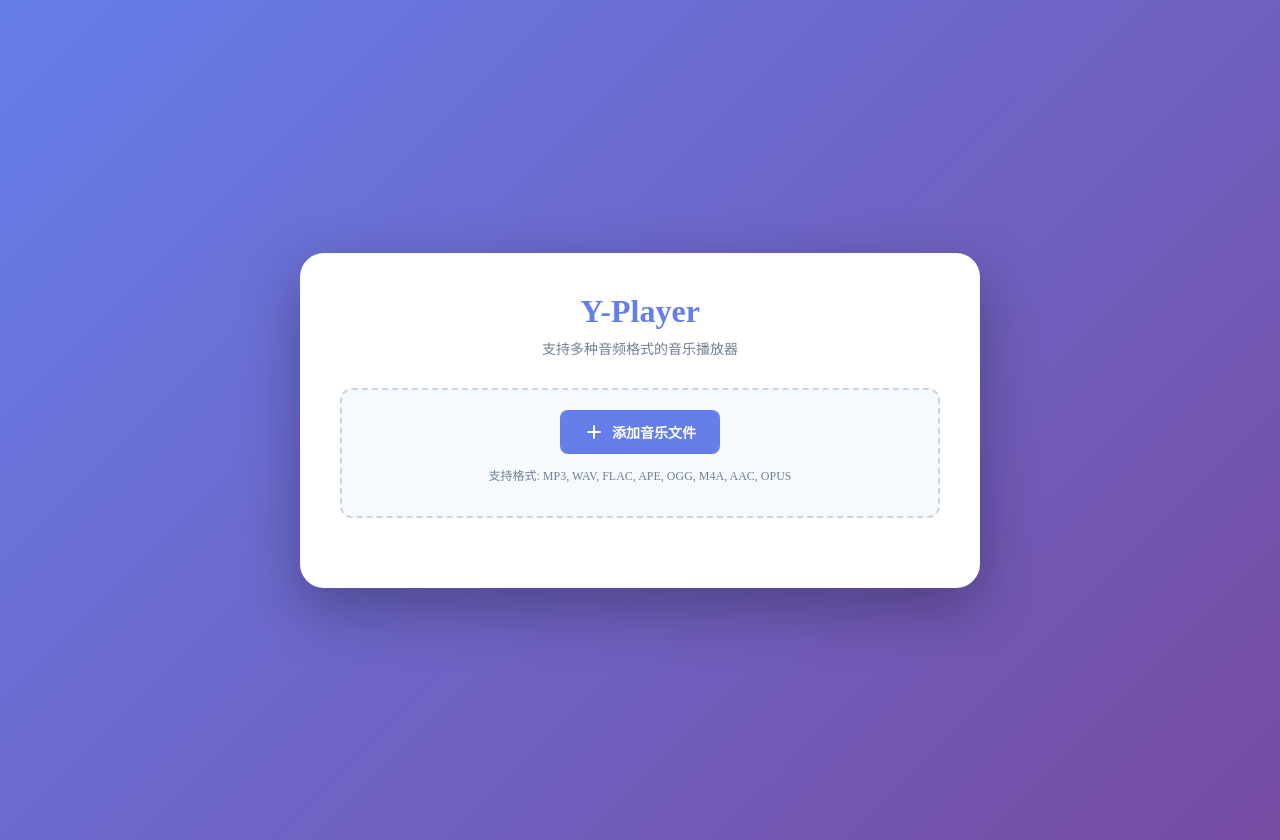
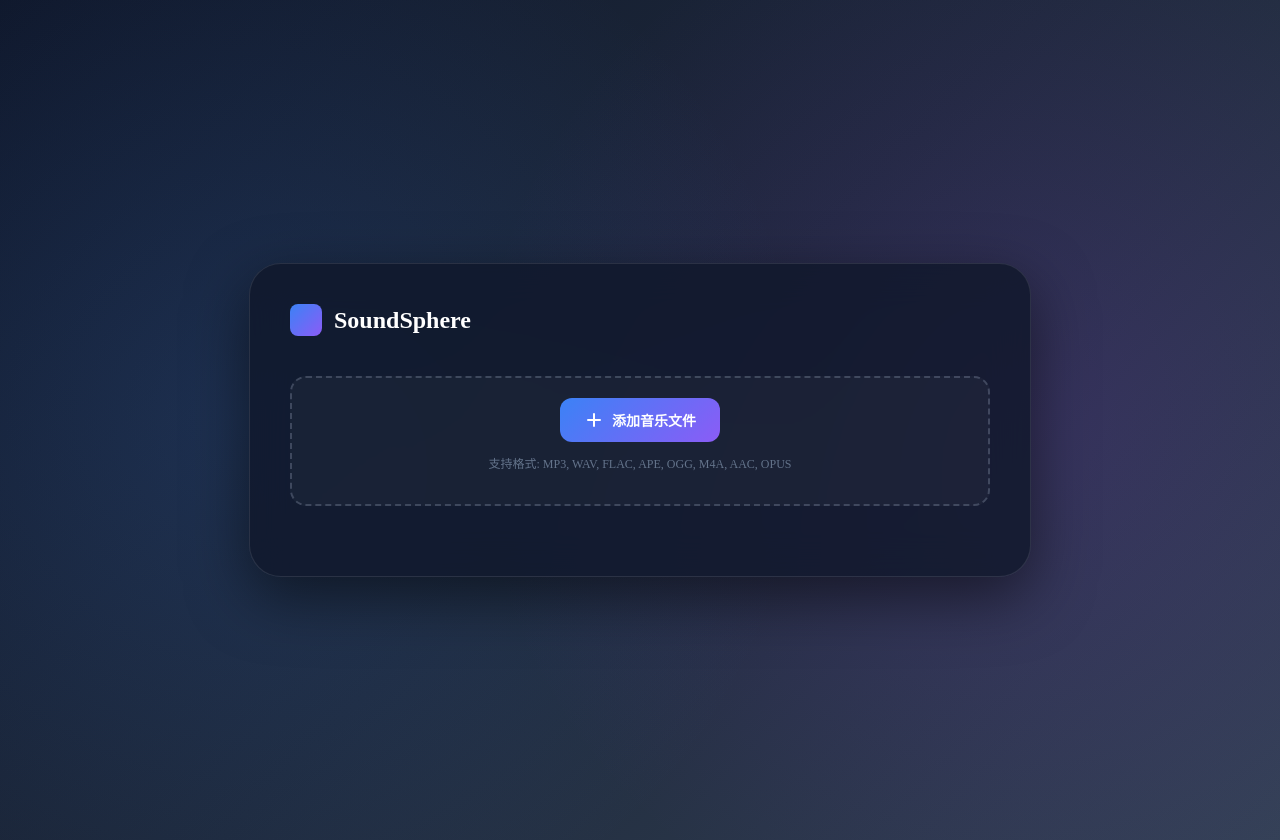
Before and after one commit to Yixi/y-player, a React (Vite) app: page / in a window 1280 px wide. Built offline with nearby package versions, Linux system fonts and the light colour scheme.

Commit message:
Update player design to dark theme with modern styling
Co-authored-by: Yixi <1411722+Yixi@users.noreply.github.com>

```diff
--- a/src/components/Player/index.tsx
+++ b/src/components/Player/index.tsx
@@ -129,8 +129,7 @@ const Player: React.FC = () => {
     <div className={styles.player}>
       <div className={styles.playerContainer}>
         <div className={styles.header}>
-          <h1 className={styles.title}>Y-Player</h1>
-          <p className={styles.subtitle}>支持多种音频格式的音乐播放器</p>
+          <h1 className={styles.title}>SoundSphere</h1>
         </div>
 
         <div className={styles.uploadSection}>
--- a/src/components/Player/style.module.less
+++ b/src/components/Player/style.module.less
@@ -6,43 +6,100 @@
   align-items: center;
   justify-content: center;
   padding: 20px;
-  background: linear-gradient(135deg, #667eea 0%, #764ba2 100%);
+  background: linear-gradient(135deg, #0f172a 0%, #1e293b 50%, #334155 100%);
+  position: relative;
+
+  &::before {
+    content: '';
+    position: absolute;
+    top: 0;
+    left: 0;
+    right: 0;
+    bottom: 0;
+    background: radial-gradient(circle at 20% 50%, rgba(59, 130, 246, 0.15) 0%, transparent 50%),
+                radial-gradient(circle at 80% 50%, rgba(147, 51, 234, 0.15) 0%, transparent 50%);
+    pointer-events: none;
+  }
 }
 
 .playerContainer {
-  background: white;
-  border-radius: 24px;
-  box-shadow: 0 20px 60px rgba(0, 0, 0, 0.3);
+  background: rgba(15, 23, 42, 0.8);
+  backdrop-filter: blur(20px);
+  border: 1px solid rgba(255, 255, 255, 0.1);
+  border-radius: 32px;
+  box-shadow: 0 20px 60px rgba(0, 0, 0, 0.5);
   padding: 40px;
-  max-width: 600px;
+  max-width: 700px;
   width: 100%;
+  position: relative;
+  z-index: 1;
 }
 
 .header {
   text-align: center;
-  margin-bottom: 30px;
+  margin-bottom: 40px;
+  display: flex;
+  align-items: center;
+  justify-content: space-between;
 }
 
 .title {
-  font-size: 32px;
-  font-weight: 700;
-  color: #667eea;
-  margin: 0 0 8px 0;
+  font-size: 24px;
+  font-weight: 600;
+  color: #ffffff;
+  margin: 0;
+  display: flex;
+  align-items: center;
+  gap: 12px;
+
+  &::before {
+    content: '';
+    width: 32px;
+    height: 32px;
+    background: linear-gradient(135deg, #3b82f6 0%, #8b5cf6 100%);
+    border-radius: 8px;
+    display: inline-block;
+  }
 }
 
 .subtitle {
   font-size: 14px;
-  color: #718096;
+  color: #94a3b8;
   margin: 0;
+}
+
+.headerIcons {
+  display: flex;
+  align-items: center;
+  gap: 8px;
+}
+
+.iconButton {
+  width: 40px;
+  height: 40px;
+  border-radius: 50%;
+  background: rgba(255, 255, 255, 0.05);
+  border: 1px solid rgba(255, 255, 255, 0.1);
+  display: flex;
+  align-items: center;
+  justify-content: center;
+  cursor: pointer;
+  color: #94a3b8;
+  transition: all 0.3s ease;
+
+  &:hover {
+    background: rgba(255, 255, 255, 0.1);
+    color: #ffffff;
+  }
 }
 
 .uploadSection {
   text-align: center;
   margin-bottom: 30px;
   padding: 20px;
-  border: 2px dashed #cbd5e0;
-  border-radius: 12px;
-  background: #f7fafc;
+  border: 2px dashed rgba(148, 163, 184, 0.3);
+  border-radius: 16px;
+  background: rgba(255, 255, 255, 0.03);
 }
 
 .uploadButton {
@@ -50,18 +107,18 @@
   align-items: center;
   gap: 8px;
   padding: 12px 24px;
-  background: #667eea;
+  background: linear-gradient(135deg, #3b82f6 0%, #8b5cf6 100%);
   color: white;
-  border-radius: 8px;
+  border-radius: 12px;
   cursor: pointer;
   font-size: 14px;
   font-weight: 600;
   transition: all 0.3s ease;
+  border: none;
 
   &:hover {
-    background: #5568d3;
     transform: translateY(-2px);
-    box-shadow: 0 4px 12px rgba(102, 126, 234, 0.4);
+    box-shadow: 0 8px 20px rgba(59, 130, 246, 0.4);
   }
 
   &:active {
@@ -76,7 +133,7 @@
 .formatInfo {
   margin-top: 12px;
   font-size: 12px;
-  color: #718096;
+  color: #64748b;
 }
 
 .nowPlaying {
@@ -85,35 +142,53 @@
 
 .trackInfo {
   display: flex;
+  flex-direction: column;
   align-items: center;
-  gap: 20px;
-  padding: 20px;
-  background: linear-gradient(135deg, #667eea 0%, #764ba2 100%);
-  border-radius: 16px;
+  gap: 24px;
+  padding: 40px 20px;
+  background: rgba(255, 255, 255, 0.03);
+  border-radius: 24px;
   color: white;
+  border: 1px solid rgba(255, 255, 255, 0.05);
 }
 
 .albumArt {
   flex-shrink: 0;
+  width: 200px;
+  height: 200px;
+  border-radius: 16px;
+  background: linear-gradient(135deg, #3b82f6 0%, #8b5cf6 100%);
+  display: flex;
+  align-items: center;
+  justify-content: center;
+  box-shadow: 0 20px 40px rgba(59, 130, 246, 0.3);
+
+  svg {
+    width: 120px;
+    height: 120px;
+  }
 }
 
 .trackDetails {
   flex: 1;
   min-width: 0;
+  text-align: center;
+  width: 100%;
 }
 
 .trackName {
-  font-size: 18px;
+  font-size: 24px;
   font-weight: 600;
-  margin: 0 0 4px 0;
+  margin: 0 0 8px 0;
   overflow: hidden;
   text-overflow: ellipsis;
   white-space: nowrap;
+  color: #ffffff;
 }
 
 .trackMeta {
   font-size: 14px;
-  opacity: 0.9;
+  color: #94a3b8;
   margin: 0;
 }
 
@@ -125,12 +200,12 @@
   display: flex;
   align-items: center;
   gap: 12px;
-  margin-bottom: 20px;
+  margin-bottom: 30px;
 }
 
 .time {
   font-size: 12px;
-  color: #718096;
+  color: #94a3b8;
   min-width: 40px;
   text-align: center;
 }
@@ -139,7 +214,7 @@
   flex: 1;
   height: 6px;
   border-radius: 3px;
-  background: #e2e8f0;
+  background: rgba(148, 163, 184, 0.2);
   outline: none;
   -webkit-appearance: none;
   appearance: none;
@@ -150,14 +225,15 @@
     width: 16px;
     height: 16px;
     border-radius: 50%;
-    background: #667eea;
+    background: linear-gradient(135deg, #3b82f6 0%, #8b5cf6 100%);
     cursor: pointer;
     transition: all 0.3s ease;
     margin-top: -5px;
+    box-shadow: 0 0 8px rgba(59, 130, 246, 0.6);
 
     &:hover {
       transform: scale(1.2);
-      box-shadow: 0 0 0 4px rgba(102, 126, 234, 0.2);
+      box-shadow: 0 0 12px rgba(59, 130, 246, 0.8);
     }
   }
 
@@ -165,14 +241,15 @@
     width: 16px;
     height: 16px;
     border-radius: 50%;
-    background: #667eea;
+    background: linear-gradient(135deg, #3b82f6 0%, #8b5cf6 100%);
     cursor: pointer;
     border: none;
     transition: all 0.3s ease;
+    box-shadow: 0 0 8px rgba(59, 130, 246, 0.6);
 
     &:hover {
       transform: scale(1.2);
-      box-shadow: 0 0 0 4px rgba(102, 126, 234, 0.2);
+      box-shadow: 0 0 12px rgba(59, 130, 246, 0.8);
     }
   }
 
@@ -181,23 +258,23 @@
     border-radius: 3px;
     background: linear-gradient(
       to right,
-      #667eea 0%,
-      #667eea var(--progress, 0%),
-      #e2e8f0 var(--progress, 0%),
-      #e2e8f0 100%
+      #3b82f6 0%,
+      #3b82f6 var(--progress, 0%),
+      rgba(148, 163, 184, 0.2) var(--progress, 0%),
+      rgba(148, 163, 184, 0.2) 100%
     );
   }
 
   &::-moz-range-track {
     height: 6px;
     border-radius: 3px;
-    background: #e2e8f0;
+    background: rgba(148, 163, 184, 0.2);
   }
 
   &::-moz-range-progress {
     height: 6px;
     border-radius: 3px;
-    background: #667eea;
+    background: #3b82f6;
   }
 }
 
@@ -205,7 +282,7 @@
   display: flex;
   align-items: center;
   justify-content: center;
-  gap: 16px;
+  gap: 20px;
   margin-bottom: 20px;
 }
 
@@ -213,20 +290,20 @@
   display: flex;
   align-items: center;
   justify-content: center;
-  width: 48px;
-  height: 48px;
-  border: none;
+  width: 56px;
+  height: 56px;
+  border: 2px solid rgba(148, 163, 184, 0.3);
   border-radius: 50%;
-  background: #f7fafc;
-  color: #667eea;
+  background: rgba(255, 255, 255, 0.05);
+  color: #ffffff;
   cursor: pointer;
   transition: all 0.3s ease;
   outline: none;
 
   &:hover:not(:disabled) {
-    background: #667eea;
-    color: white;
-    transform: scale(1.1);
+    background: rgba(255, 255, 255, 0.1);
+    border-color: rgba(148, 163, 184, 0.5);
+    transform: scale(1.05);
   }
 
   &:active:not(:disabled) {
@@ -234,20 +311,22 @@
   }
 
   &:disabled {
-    opacity: 0.5;
+    opacity: 0.3;
     cursor: not-allowed;
   }
 }
 
 .playButton {
-  width: 64px;
-  height: 64px;
-  background: #667eea;
+  width: 72px;
+  height: 72px;
+  background: linear-gradient(135deg, #3b82f6 0%, #8b5cf6 100%);
+  border: none;
   color: white;
+  box-shadow: 0 8px 24px rgba(59, 130, 246, 0.4);
 
   &:hover:not(:disabled) {
-    background: #5568d3;
-    box-shadow: 0 8px 16px rgba(102, 126, 234, 0.4);
+    box-shadow: 0 12px 32px rgba(59, 130, 246, 0.5);
+    transform: scale(1.05);
   }
 }
 
@@ -256,12 +335,13 @@
   align-items: center;
   gap: 12px;
   padding: 16px;
-  background: #f7fafc;
-  border-radius: 12px;
+  background: rgba(255, 255, 255, 0.03);
+  border-radius: 16px;
+  border: 1px solid rgba(255, 255, 255, 0.05);
 }
 
 .volumeIcon {
-  color: #667eea;
+  color: #94a3b8;
   flex-shrink: 0;
 }
 
@@ -269,7 +349,7 @@
   flex: 1;
   height: 4px;
   border-radius: 2px;
-  background: #e2e8f0;
+  background: rgba(148, 163, 184, 0.2);
   outline: none;
   -webkit-appearance: none;
   appearance: none;
@@ -280,10 +360,11 @@
     width: 14px;
     height: 14px;
     border-radius: 50%;
-    background: #667eea;
+    background: linear-gradient(135deg, #3b82f6 0%, #8b5cf6 100%);
     cursor: pointer;
     transition: all 0.3s ease;
     margin-top: -5px;
+    box-shadow: 0 0 6px rgba(59, 130, 246, 0.6);
 
     &:hover {
       transform: scale(1.2);
@@ -294,10 +375,11 @@
     width: 14px;
     height: 14px;
     border-radius: 50%;
-    background: #667eea;
+    background: linear-gradient(135deg, #3b82f6 0%, #8b5cf6 100%);
     cursor: pointer;
     border: none;
     transition: all 0.3s ease;
+    box-shadow: 0 0 6px rgba(59, 130, 246, 0.6);
 
     &:hover {
       transform: scale(1.2);
@@ -307,32 +389,32 @@
   &::-webkit-slider-runnable-track {
     height: 4px;
     border-radius: 2px;
-    background: #e2e8f0;
+    background: rgba(148, 163, 184, 0.2);
   }
 
   &::-moz-range-track {
     height: 4px;
     border-radius: 2px;
-    background: #e2e8f0;
+    background: rgba(148, 163, 184, 0.2);
   }
 }
 
 .volumeValue {
   font-size: 12px;
-  color: #718096;
+  color: #94a3b8;
   min-width: 40px;
   text-align: right;
 }
 
 .playlist {
-  border-top: 1px solid #e2e8f0;
+  border-top: 1px solid rgba(148, 163, 184, 0.2);
   padding-top: 20px;
 }
 
 .playlistTitle {
   font-size: 16px;
   font-weight: 600;
-  color: @Black;
+  color: #ffffff;
   margin: 0 0 16px 0;
 }
 
@@ -345,16 +427,16 @@
   }
 
   &::-webkit-scrollbar-track {
-    background: #f7fafc;
+    background: rgba(255, 255, 255, 0.03);
     border-radius: 3px;
   }
 
   &::-webkit-scrollbar-thumb {
-    background: #cbd5e0;
+    background: rgba(148, 163, 184, 0.3);
     border-radius: 3px;
 
     &:hover {
-      background: #a0aec0;
+      background: rgba(148, 163, 184, 0.5);
     }
   }
 }
@@ -364,24 +446,24 @@
   align-items: center;
   gap: 12px;
   padding: 12px;
-  border-radius: 8px;
+  border-radius: 12px;
   cursor: pointer;
   transition: all 0.2s ease;
 
   &:hover {
-    background: #f7fafc;
+    background: rgba(255, 255, 255, 0.05);
   }
 
   &.active {
-    background: #edf2f7;
-    color: #667eea;
+    background: rgba(59, 130, 246, 0.15);
+    color: #3b82f6;
     font-weight: 500;
   }
 }
 
 .trackNumber {
   font-size: 14px;
-  color: #a0aec0;
+  color: #64748b;
   min-width: 24px;
   text-align: center;
 }
@@ -389,12 +471,13 @@
 .trackTitle {
   flex: 1;
   font-size: 14px;
+  color: #e2e8f0;
   overflow: hidden;
   text-overflow: ellipsis;
   white-space: nowrap;
 }
 
 .playingIndicator {
-  color: #667eea;
+  color: #3b82f6;
   flex-shrink: 0;
 }
```
